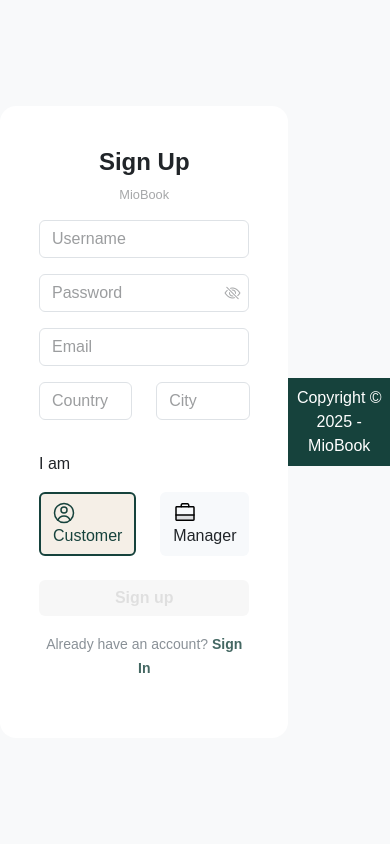
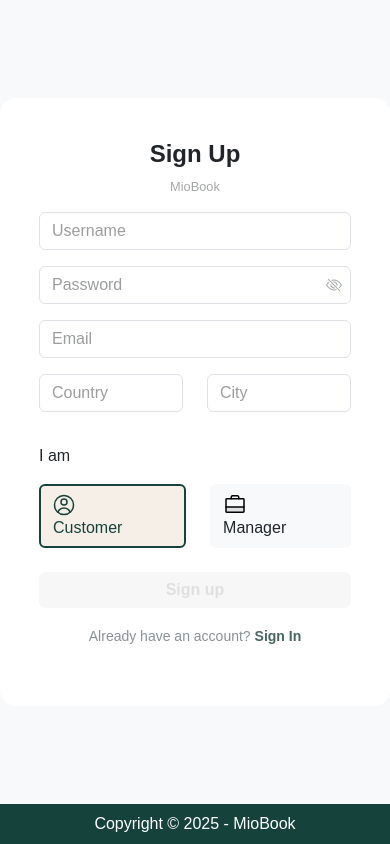
Before and after one commit to mvajhi/internet-engineering, a React (Vite) app in the folder CA4/front/: page /signup in a window 390 px wide. Built offline with nearby package versions, Linux system fonts and the light colour scheme; a web font is replaced by a local one.

Commit message:
Refactor: Update layout structure in SignIn and SignUp components for improved responsiveness

```diff
--- a/CA4/front/src/pages/SignIn.jsx
+++ b/CA4/front/src/pages/SignIn.jsx
@@ -87,6 +87,7 @@ const SignIn = () => {
   };
 
   return (
+    <div className="bg-light d-flex flex-column vh-100">
       <div className="bg-light d-flex align-items-center justify-content-center vh-100">
         <div className="bg-white rounded-4 w-100 main-box">
           <FormHeader
@@ -137,6 +138,7 @@ const SignIn = () => {
             </p>
           </form>
         </div>
+      </div>
       <Footer />
     </div>
   );
--- a/CA4/front/src/pages/SignUp.jsx
+++ b/CA4/front/src/pages/SignUp.jsx
@@ -6,6 +6,7 @@ import FormHeader from "../components/FormHeader";
 
 export default function SignUp() {
   return (
+    <div className="bg-light d-flex flex-column vh-100">
       <div className="bg-light d-flex align-items-center justify-content-center vh-100">
         <div className="bg-white rounded-4 w-100 main-box">
           <FormHeader
@@ -14,6 +15,7 @@ export default function SignUp() {
           />
           <UserForm />
         </div>
+      </div>
       <Footer />
     </div>
   );
```
Lines whose indentation alone changed are shown as unchanged.
